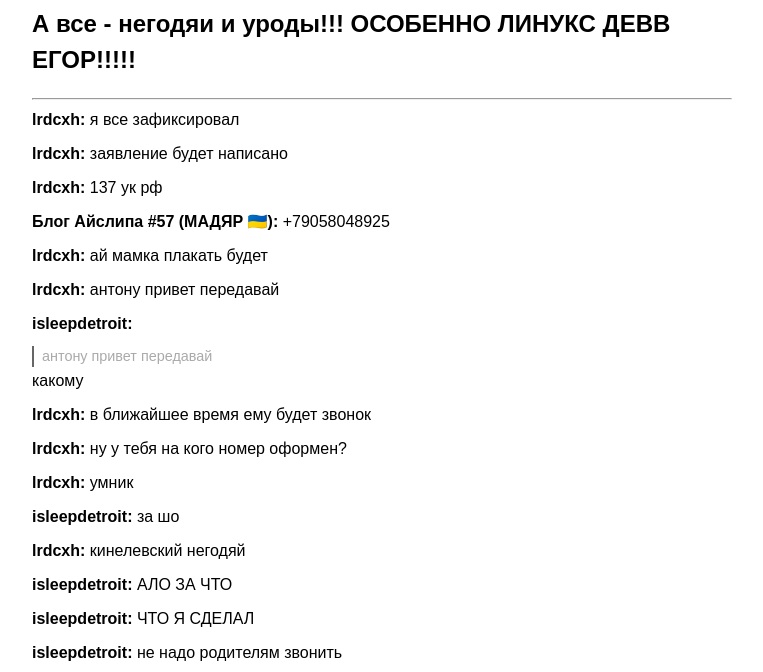
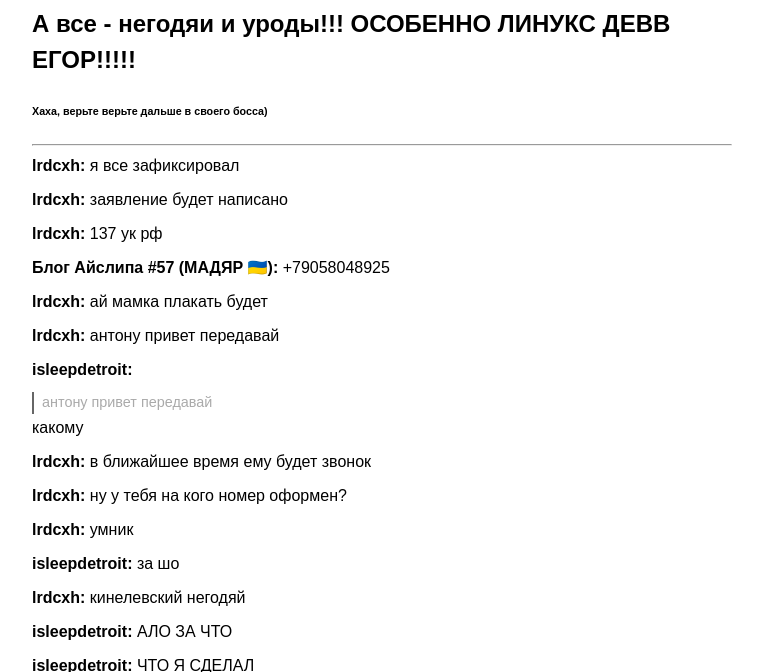
Before and after one commit to linuxdev11/shtvos.github.io, a plain HTML site: page index.html in a window 1280 px wide. Shown: the part 133-805 px from the top of the page, without its empty margins (258-1021 px from the left). Drawn offline with Linux system fonts and the light colour scheme.

Commit message:
Update index.html with new content and structure
Added additional content and formatting to the HTML document.

```diff
--- a/index.html
+++ b/index.html
@@ -32,6 +32,7 @@
 
   <h1>Матвей - ангелочек! Он самый хороший человек!</h1>
   <h2>А все - негодяи и уроды!!! ОСОБЕННО ЛИНУКС ДЕВВ ЕГОР!!!!!</h2>
+  <h6>Хаха, верьте верьте дальше в своего босса)</h6>
   <hr>
 
   <p><b>lrdcxh:</b> я все зафиксировал</p>
```
